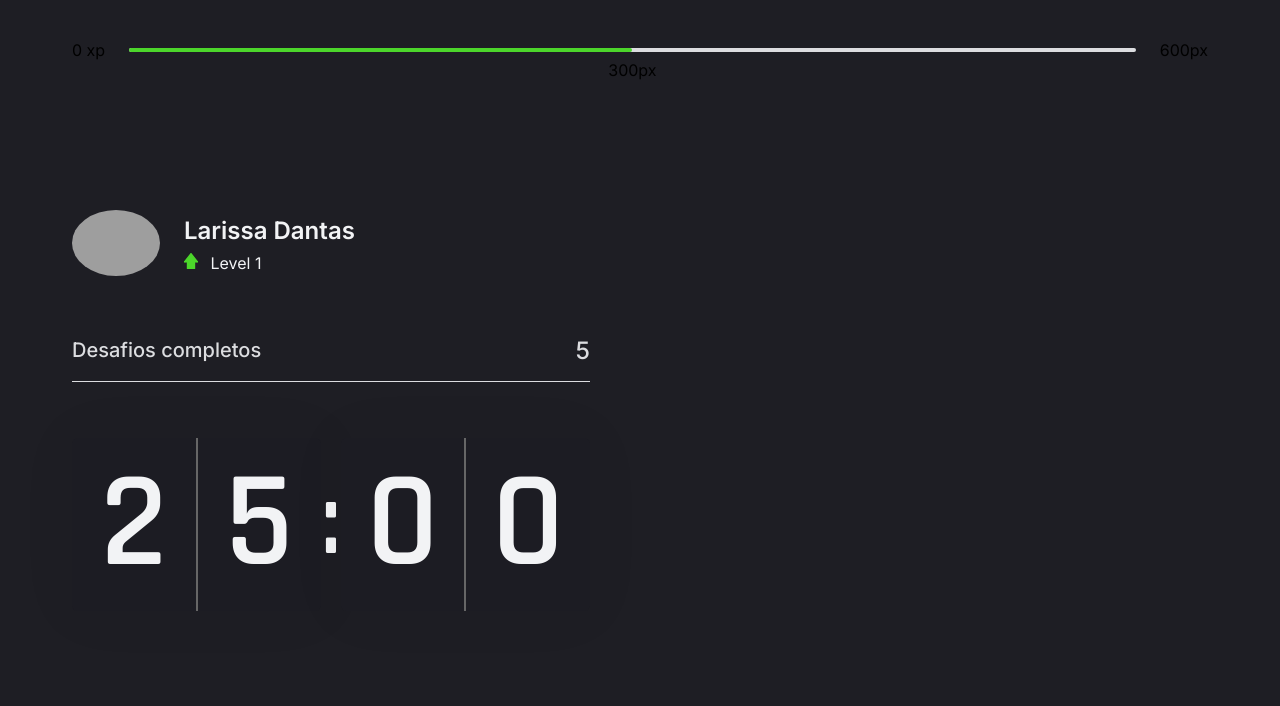
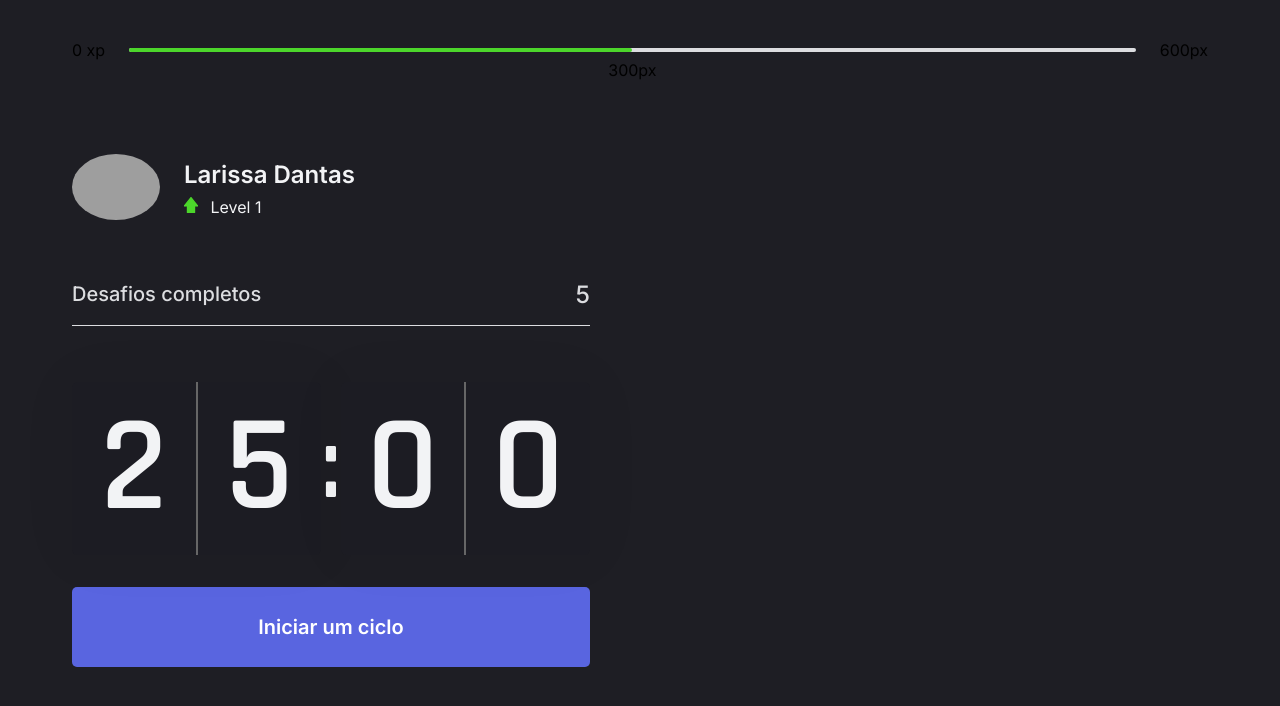
Before and after one commit to RikoKami/pomodoro, a Next.js app: page / in a window 1280 px wide. Shown: the top 706 px of the page. Built offline with nearby package versions, Linux system fonts and the light colour scheme; grey boxes are pictures that could not be loaded.

Commit message:
feat: add button start countdown

```diff
--- a/src/components/Countdown/countdown.module.scss
+++ b/src/components/Countdown/countdown.module.scss
@@ -32,3 +32,22 @@
     font-size: 6.25rem;
   }
 }
+
+.countdownBtn {
+  width: 100%;
+  height: 5rem;
+  margin-top: 2rem;
+  display: flex;
+  align-items: center;
+  justify-content: center;
+  border: 0;
+  border-radius: 5px;
+  background-color: nth($blue, 3);
+  color: nth($neutral, 1);
+  font-size: 1.25rem;
+  font-weight: 600;
+  transition: background-color .2s;
+  &:hover{
+    background-color: nth($blue, 4);
+  }
+}
--- a/src/components/Countdown/index.tsx
+++ b/src/components/Countdown/index.tsx
@@ -2,6 +2,7 @@ import s from "./countdown.module.scss"
 
 export const Countdown = () => {
   return (
+    <>
       <div className={s.countdown}>
         <div>
           <span>2</span>
@@ -13,5 +14,7 @@ export const Countdown = () => {
           <span>0</span>
         </div>
       </div>
+      <button type="button" className={s.countdownBtn}>Iniciar um ciclo</button>
+    </>
   )
 }
```
Lines whose indentation alone changed are shown as unchanged.
